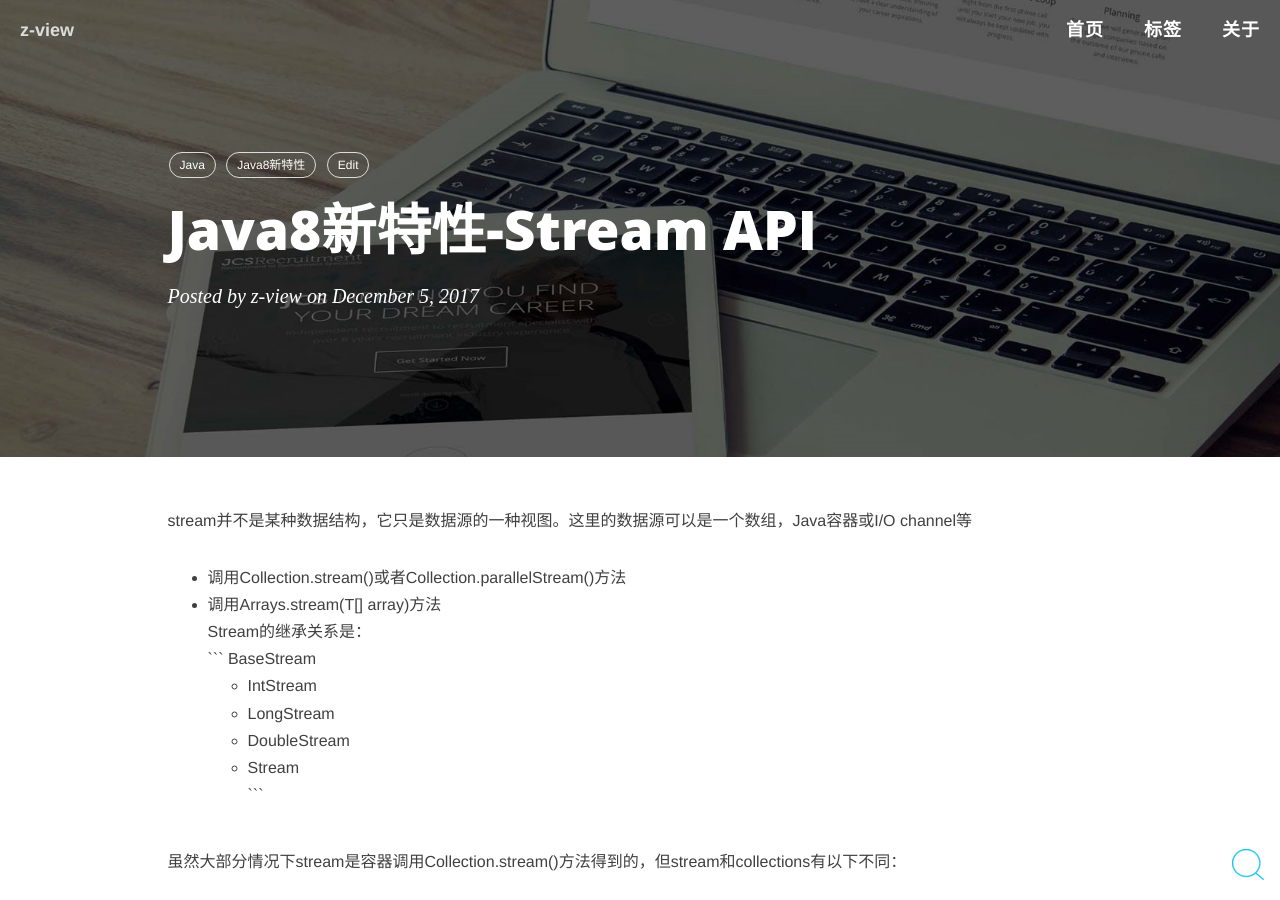
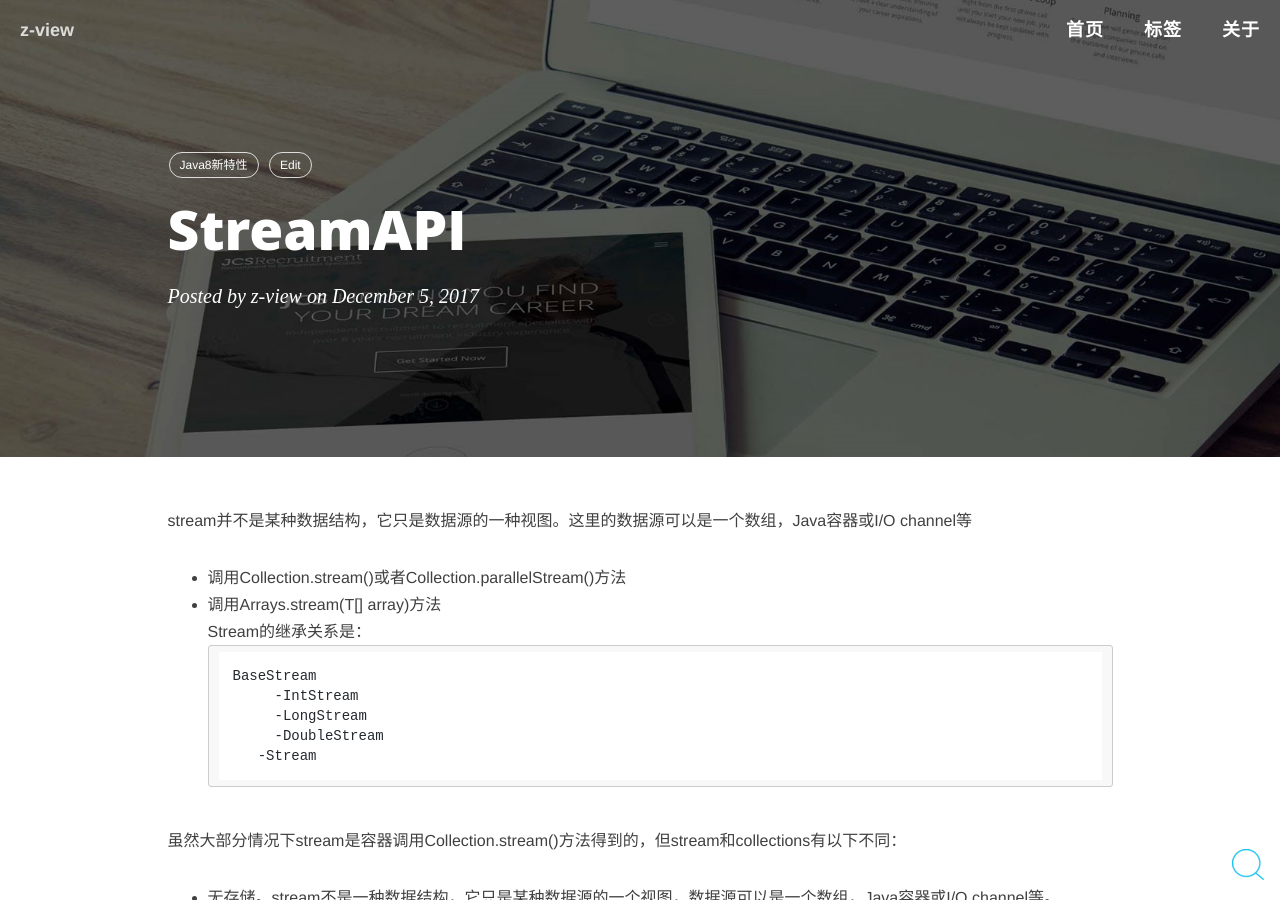
Before and after one commit to liam-lian/z-view.github.io, a Jekyll site: the page built from _posts/2017-12-05-Java8新特性-StreamAPI.md, in a window 1280 px wide and 900 px high. Built offline with Jekyll 4.4.1, drawn with Linux system fonts in a browser that asks for light colours; nearby versions of some CDN libraries; comment, search, counter and statistics services are not loaded.

Commit message:
Update and rename 2017-12-05-Stream API.md to 2017-12-05-Java8新特性-StreamAPI.md

````diff
--- a/_posts/2017-12-05-Stream API.md
+++ b/_posts/2017-12-05-Java8新特性-StreamAPI.md
@@ -1,10 +1,9 @@
 ---
 layout:     post
-title:      Java8新特性-Stream API
+title:      StreamAPI
 date:  2017-12-05
-keywords:   Java8新特性
-category:   java
-tags:   [Java,Java8新特性]
+category:   Java8新特性
+tags:   [Java8新特性]
 ---
 stream并不是某种数据结构，它只是数据源的一种视图。这里的数据源可以是一个数组，Java容器或I/O channel等
 - 调用Collection.stream()或者Collection.parallelStream()方法
@@ -12,10 +11,10 @@ stream并不是某种数据结构，它只是数据源的一种视图。这里
 Stream的继承关系是：
 ```
 BaseStream
-    - IntStream
-    - LongStream
-    - DoubleStream
-    - Stream
+     -IntStream
+     -LongStream
+     -DoubleStream
+     -Stream
 ```
 
  虽然大部分情况下stream是容器调用Collection.stream()方法得到的，但stream和collections有以下不同：
````
